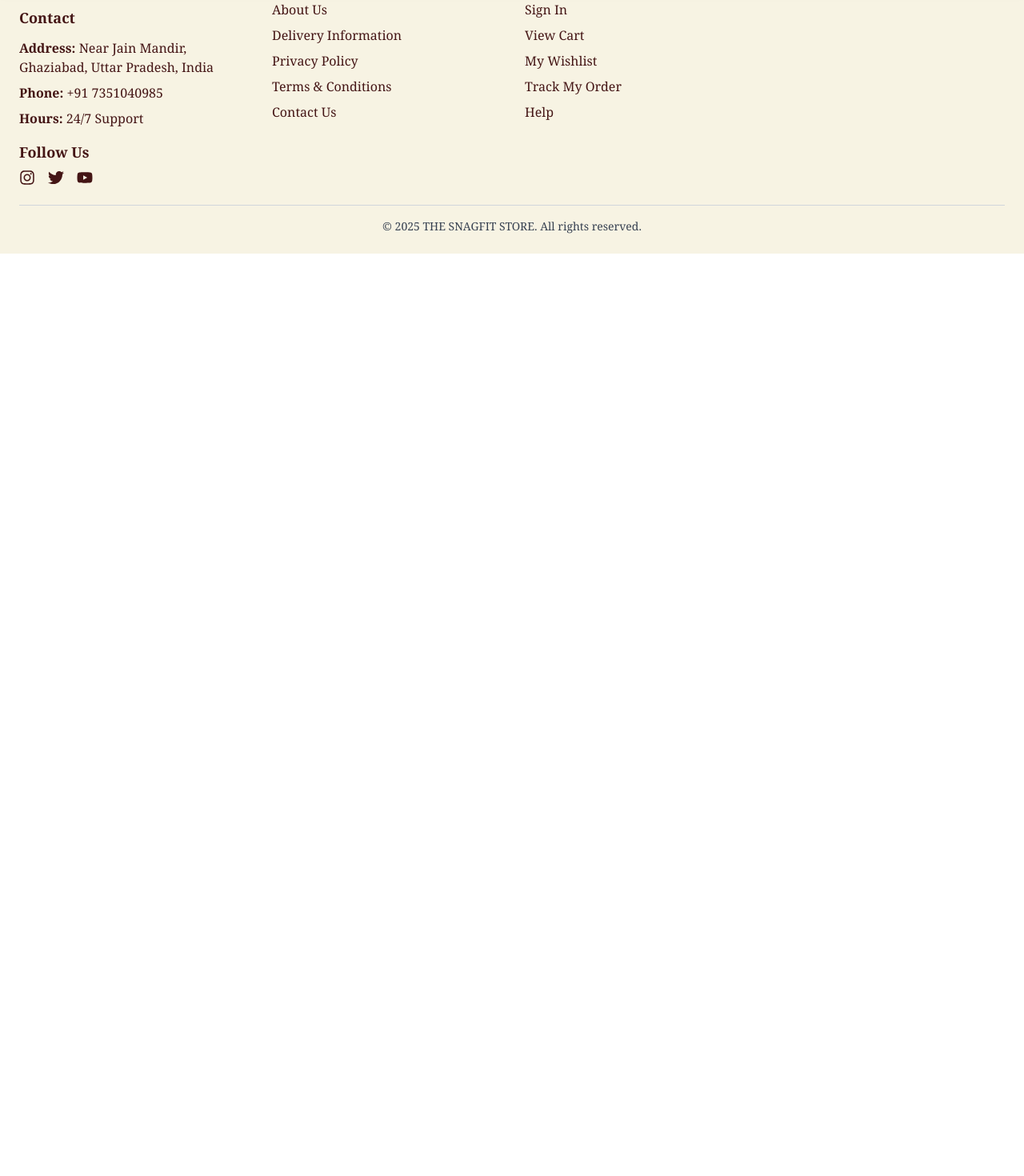
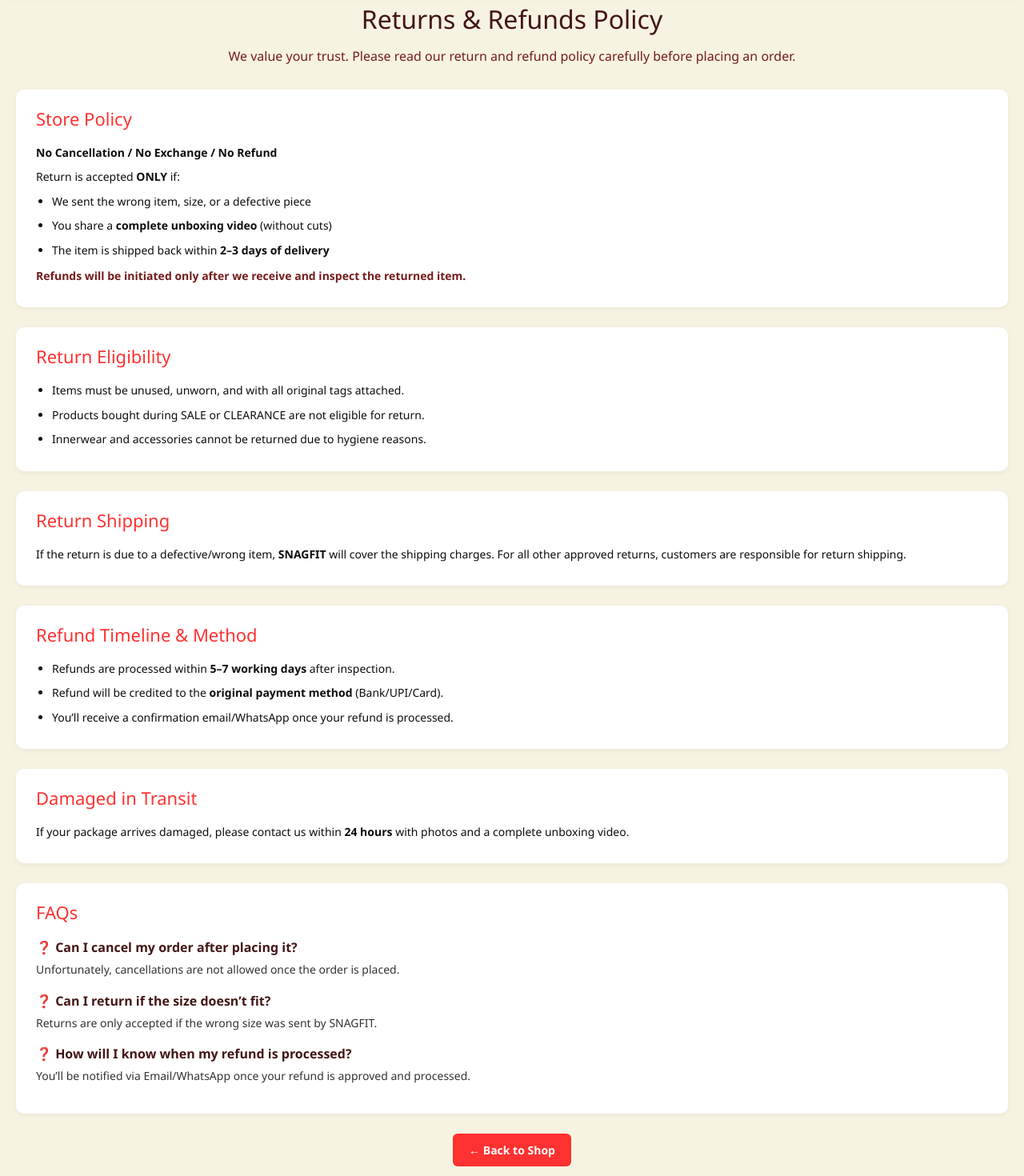
Before and after one commit to thesnagfitstore-creator/SnagfitStore, a React (Create React App) app: page /returns-refunds in a window 1280 px wide. Shown: the part 80-1550 px from the top of the page at 80% size. Before the commit the page ends 800 px from the top, so only its background shows below. Built offline with nearby package versions, Linux system fonts and the light colour scheme.

Commit message:
return and refund page added

```diff
--- a/src/App.js
+++ b/src/App.js
@@ -24,7 +24,8 @@
 import InvoicePage from "./Customer/Pages/InvoicePage";
 import MyOrdersPage from "./Customer/Pages/MyOrdersPage";
 import MyProfilePage from "./Customer/Pages/MyProfilePage";
-import SizeGuidePage from "./Customer/Pages/SizeGuidePage"; // ✅ Import here
+import SizeGuidePage from "./Customer/Pages/SizeGuidePage";
+import ReturnsRefunds from "./Customer/Pages/ReturnsRefunds";
 
 export default function App() {
   return (
@@ -51,6 +52,7 @@
         <Route path="/my-orders" element={<MyOrdersPage />} />
         <Route path="/profile" element={<MyProfilePage />} />
         <Route path="/size-guide" element={<SizeGuidePage />} />{" "}
+        <Route path="/returns-refunds" element={<ReturnsRefunds />} />
       </Routes>
       <Footer />
     </CartProvider>
--- a/src/Customer/Components/Footer/Footer.jsx
+++ b/src/Customer/Components/Footer/Footer.jsx
@@ -86,6 +86,11 @@
                 </a>
               </li>
               <li>
+                <a href="/returns-refunds" className="hover:text-red-600">
+                  Returns & Refunds
+                </a>
+              </li>
+              <li>
                 <a href="/contact" className="hover:text-red-600">
                   Contact Us
                 </a>
--- /dev/null
+++ b/src/Customer/Pages/ReturnsRefunds.jsx
@@ -0,0 +1,132 @@
+import React from "react";
+import Navbar from "../Components/Navigation/Navbar";
+import "../Styles/ReturnsRefunds.css";
+
+const ReturnsRefundsPage = () => {
+  return (
+    <>
+      <Navbar />
+      <main className="returns-page">
+        <h1 className="title">Returns & Refunds Policy</h1>
+        <p className="subtitle">
+          We value your trust. Please read our return and refund policy
+          carefully before placing an order.
+        </p>
+
+        {/* Store Policy Section */}
+        <section className="policy-section">
+          <h2>Store Policy</h2>
+          <p>
+            <strong>No Cancellation / No Exchange / No Refund</strong>
+          </p>
+          <p>
+            Return is accepted <strong>ONLY</strong> if:
+          </p>
+          <ul>
+            <li>We sent the wrong item, size, or a defective piece</li>
+            <li>
+              You share a <strong>complete unboxing video</strong> (without
+              cuts)
+            </li>
+            <li>
+              The item is shipped back within{" "}
+              <strong>2–3 days of delivery</strong>
+            </li>
+          </ul>
+          <p className="highlight">
+            Refunds will be initiated only after we receive and inspect the
+            returned item.
+          </p>
+        </section>
+
+        {/* Additional Guidelines */}
+        <section className="policy-section">
+          <h2>Return Eligibility</h2>
+          <ul>
+            <li>
+              Items must be unused, unworn, and with all original tags attached.
+            </li>
+            <li>
+              Products bought during SALE or CLEARANCE are not eligible for
+              return.
+            </li>
+            <li>
+              Innerwear and accessories cannot be returned due to hygiene
+              reasons.
+            </li>
+          </ul>
+        </section>
+
+        <section className="policy-section">
+          <h2>Return Shipping</h2>
+          <p>
+            If the return is due to a defective/wrong item,{" "}
+            <strong>SNAGFIT</strong> will cover the shipping charges. For all
+            other approved returns, customers are responsible for return
+            shipping.
+          </p>
+        </section>
+
+        <section className="policy-section">
+          <h2>Refund Timeline & Method</h2>
+          <ul>
+            <li>
+              Refunds are processed within <strong>5–7 working days</strong>{" "}
+              after inspection.
+            </li>
+            <li>
+              Refund will be credited to the{" "}
+              <strong>original payment method</strong> (Bank/UPI/Card).
+            </li>
+            <li>
+              You’ll receive a confirmation email/WhatsApp once your refund is
+              processed.
+            </li>
+          </ul>
+        </section>
+
+        <section className="policy-section">
+          <h2>Damaged in Transit</h2>
+          <p>
+            If your package arrives damaged, please contact us within{" "}
+            <strong>24 hours</strong> with photos and a complete unboxing video.
+          </p>
+        </section>
+
+        {/* FAQ */}
+        <section className="policy-section">
+          <h2>FAQs</h2>
+          <div className="faq">
+            <h4>❓ Can I cancel my order after placing it?</h4>
+            <p>
+              Unfortunately, cancellations are not allowed once the order is
+              placed.
+            </p>
+          </div>
+          <div className="faq">
+            <h4>❓ Can I return if the size doesn’t fit?</h4>
+            <p>
+              Returns are only accepted if the wrong size was sent by SNAGFIT.
+            </p>
+          </div>
+          <div className="faq">
+            <h4>❓ How will I know when my refund is processed?</h4>
+            <p>
+              You’ll be notified via Email/WhatsApp once your refund is approved
+              and processed.
+            </p>
+          </div>
+        </section>
+
+        {/* Back Button */}
+        <div className="back-btn-container">
+          <a href="/" className="back-btn">
+            ← Back to Shop
+          </a>
+        </div>
+      </main>
+    </>
+  );
+};
+
+export default ReturnsRefundsPage;
--- /dev/null
+++ b/src/Customer/Styles/ReturnsRefunds.css
@@ -0,0 +1,103 @@
+.returns-page {
+  padding: 80px 20px;
+  font-family: "Segoe UI", Roboto, Arial, sans-serif;
+  background: #f7f3e3;
+  color: #0d0d0d;
+}
+
+.title {
+  text-align: center;
+  font-size: 32px;
+  margin-bottom: 10px;
+  color: #441515;
+}
+
+.subtitle {
+  text-align: center;
+  margin-bottom: 30px;
+  font-size: 16px;
+  color: #741c1c;
+}
+
+.policy-section {
+  background: #fff;
+  padding: 20px 25px;
+  margin-bottom: 25px;
+  border-radius: 10px;
+  box-shadow: 0 2px 6px rgba(0, 0, 0, 0.05);
+}
+
+.policy-section h2 {
+  margin-bottom: 15px;
+  font-size: 22px;
+  color: #ff3131;
+}
+
+.policy-section p,
+.policy-section li {
+  font-size: 14px;
+  line-height: 1.6;
+  margin-bottom: 8px;
+}
+
+.policy-section ul {
+  list-style: disc;
+  padding-left: 20px;
+}
+
+.policy-section .highlight {
+  font-weight: bold;
+  color: #741c1c;
+  margin-top: 10px;
+}
+
+.faq {
+  margin-bottom: 15px;
+}
+
+.faq h4 {
+  font-size: 16px;
+  font-weight: bold;
+  color: #441515;
+  margin-bottom: 5px;
+}
+
+.faq p {
+  font-size: 14px;
+  color: #333;
+}
+
+/* Back Button */
+.back-btn-container {
+  text-align: center;
+  margin-top: 20px;
+}
+
+.back-btn {
+  display: inline-block;
+  padding: 10px 20px;
+  background: #ff3131;
+  color: #fff;
+  border-radius: 6px;
+  text-decoration: none;
+  font-size: 14px;
+  transition: 0.3s ease;
+}
+
+.back-btn:hover {
+  background: #cc2525;
+}
+
+/* Responsive */
+@media (max-width: 768px) {
+  .title {
+    font-size: 26px;
+  }
+  .policy-section h2 {
+    font-size: 18px;
+  }
+  .policy-section p,
+  .policy-section li {
+    font-size: 13px;
+  }
+}
```
Lines whose indentation alone changed are shown as unchanged.
